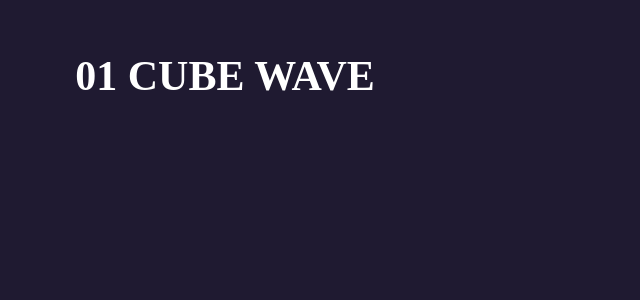
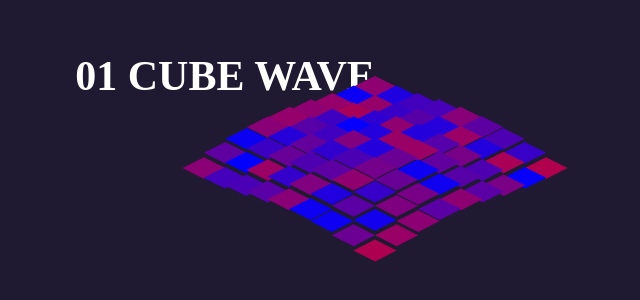
Before and after one commit to MaxxeW/prac01_cubeWave, a plain HTML site: page index.html in a window 1280 px wide. Shown: the part 332-632 px from the top of the page, without its empty margins (423-1063 px from the left). Drawn offline with Linux system fonts and the light colour scheme.

Commit message:
Add power and squareroot functions

```diff
--- a/scss/main.scss
+++ b/scss/main.scss
@@ -1,5 +1,5 @@
 @import "./partials/base";
-@import "./partials/mixins";
+@import "./modules/mixins";
 
 html, body {
   height: 100%;
@@ -66,7 +66,32 @@ div {
     }
 
     .cube {
+      height: $cube-s;
+      width: $cube-s;
+      position: absolute;
+      transition: transform .1s ease-in-out;
+      backface-visibility: hidden;
 
+      @at-root {
+        @keyframes anim {
+          0%, 100% {
+            transform: translateZ(0);
+          }
+          50% {
+            transform: translateZ($cube-s/2);
+          }
+        }
+      }
+
+      @for $j from 0 to $cube-n-root {
+        &:nth-child(#{$j + 1}) {
+          left: $cube-s * $j;
+        }
+      }
+
+      &__f {
+
+      }
     }
   }
 }
--- a/scss/modules/_utility.scss
+++ b/scss/modules/_utility.scss
@@ -0,0 +1,25 @@
+// functions
+
+@function pow($number, $exponent) {
+  $value: 1;
+
+  @if $exponent > 0 {
+    @for $i from 1 through $exponent {
+      $value : $value * $number;
+    }
+  }
+
+  @return $value;
+}
+
+@function sqrt($r) {
+  $x0: 1;
+  $x1: $x0;
+
+  @for $i from 1 through 10 {
+    $x1: $x0 - ($x0 * $x0 - abs($r)) / (2 * $x0);
+    $x0: $x1;
+  }
+
+  @return $x1;
+}
--- a/scss/partials/_base.scss
+++ b/scss/partials/_base.scss
@@ -1,3 +1,5 @@
+@import "../modules/utility";
+
 $line-cube-n: 9;
 $cube-n: pow($line-cube-n, 2);
 $cube-s: .5em;
```
Also changed, not shown: css/main.min.css, scss/css/_utility.min.css (added).
